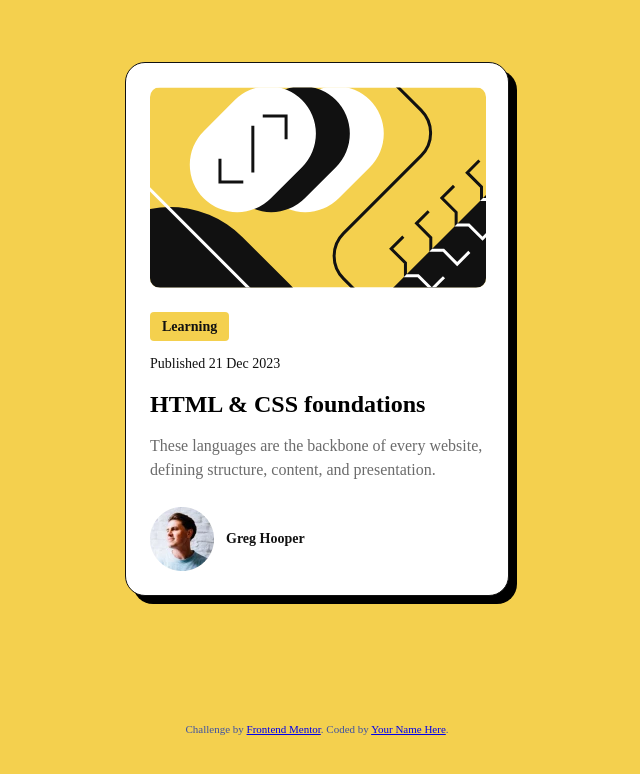
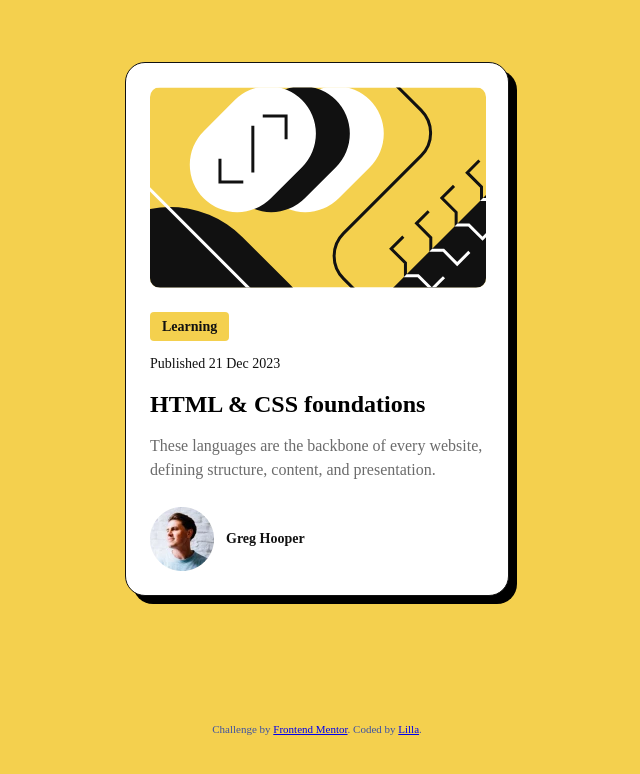
Before and after one commit to lillakm/blog-preview-card, a plain HTML site: page index.html in a window 1280 px wide. Shown: the whole page, without its empty margins (323-963 px from the left). Drawn offline with Linux system fonts and the light colour scheme.

Commit message:
Added made by

```diff
--- a/index.html
+++ b/index.html
@@ -36,7 +36,7 @@
   </div>
   <div class="attribution">
     Challenge by <a href="https://www.frontendmentor.io?ref=challenge" target="_blank">Frontend Mentor</a>.
-    Coded by <a href="#">Your Name Here</a>.
+    Coded by <a href="#">Lilla</a>.
   </div>
 </body>
 
```
Also changed, not shown: 1 other file.
